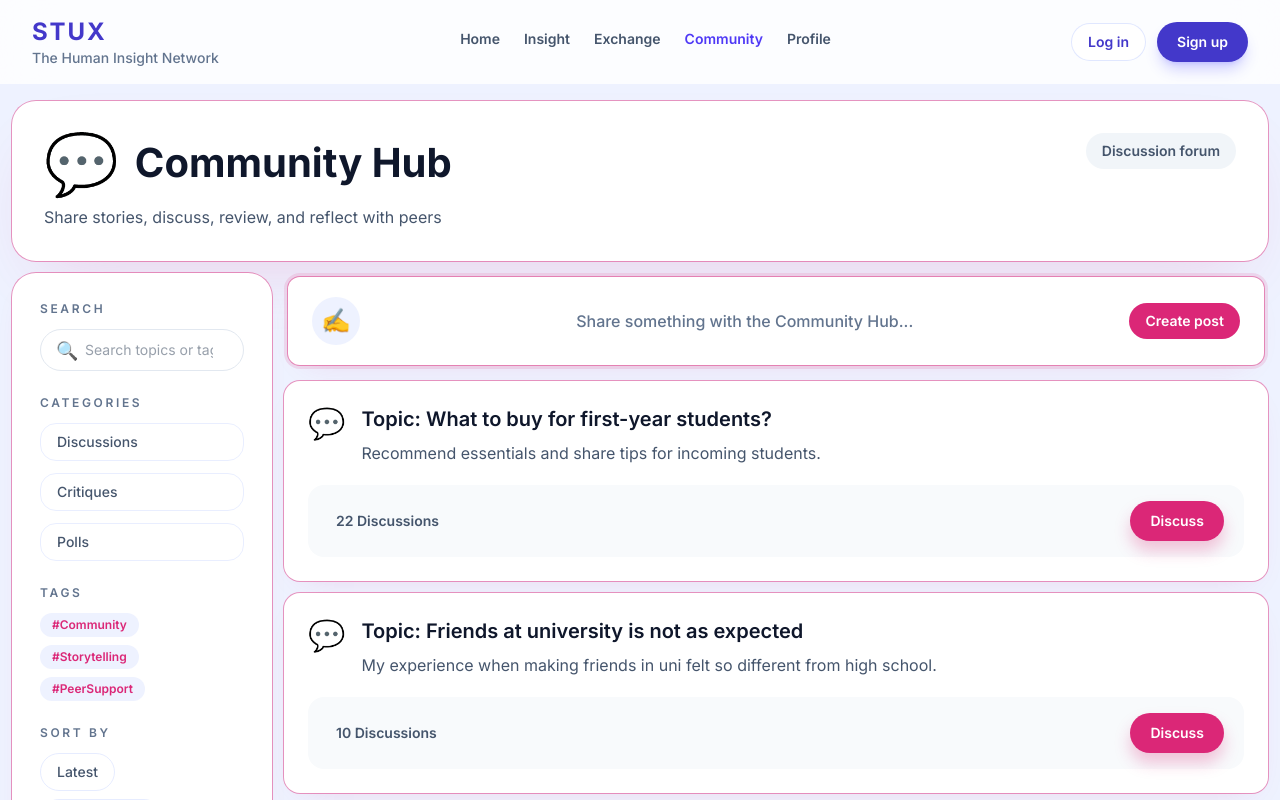
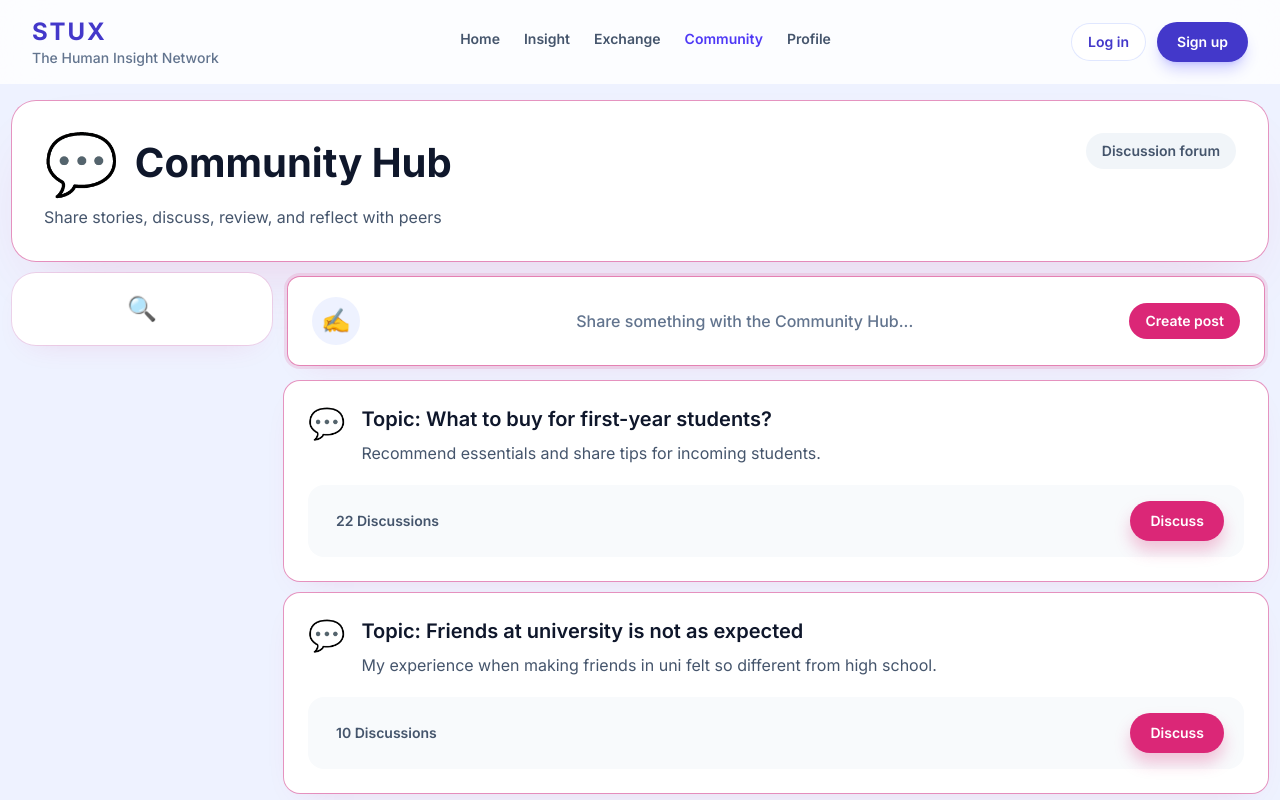
Before and after one commit to triek/stu-x, a Vue app: page /community in a window 1280 px wide. Shown: the top 800 px of the page. Built offline with nearby package versions, Linux system fonts and the light colour scheme.

Commit message:
collapse the sidebar into search icon

```diff
--- a/src/components/PillarLayout.vue
+++ b/src/components/PillarLayout.vue
@@ -49,6 +49,7 @@ watch(
 )
 
 const showForm = ref(false)
+const sidebarExpanded = ref(false)
 
 const resetFormState = () => {
   Object.assign(formState, defaultFormState.value)
@@ -65,6 +66,14 @@ const closeForm = () => {
 
 const submitForm = () => {
   closeForm()
+}
+
+const openSidebar = () => {
+  sidebarExpanded.value = true
+}
+
+const closeSidebar = () => {
+  sidebarExpanded.value = false
 }
 </script>
 
@@ -101,14 +110,37 @@ const submitForm = () => {
     <!-- Side bar -->
     <div class="grid gap-3 lg:grid-cols-[minmax(0,_260px)_1fr]">
       <div class="grid gap-3 self-start lg:sticky lg:top-24">
+        <button
+          v-if="!sidebarExpanded"
+          type="button"
+          class="flex items-center justify-center rounded-3xl bg-white p-5 text-2xl shadow-panel ring-1 transition hover:ring-indigo-200"
+          :style="{ '--tw-ring-color': 'var(--pillar-ring-soft)' }"
+          aria-label="Open sidebar"
+          @click="openSidebar"
+        >
+          <span class="sr-only">Open sidebar</span>
+          🔍
+        </button>
         <aside
+          v-else
           class="grid gap-6 rounded-3xl bg-white p-7 shadow-panel ring-1"
           :style="{ '--tw-ring-color': 'var(--pillar-ring-strong)' }">
           <!-- Search bar -->
           <div class="grid gap-3">
-            <label class="text-xs font-semibold uppercase tracking-[0.22em] text-slate-500" for="pillar-search">
-              Search
-            </label>
+            <div class="flex items-center justify-between gap-4">
+              <label class="text-xs font-semibold uppercase tracking-[0.22em] text-slate-500" for="pillar-search">
+                Search
+              </label>
+              <button
+                type="button"
+                class="inline-flex h-8 w-8 items-center justify-center rounded-full text-slate-400 transition hover:bg-slate-100 hover:text-slate-600"
+                aria-label="Close sidebar"
+                @click="closeSidebar"
+              >
+                <span class="sr-only">Close sidebar</span>
+                &times;
+              </button>
+            </div>
             <div class="relative">
               <span class="pointer-events-none absolute left-4 top-5.5 -translate-y-1/2 text-lg text-slate-400">🔍</span>
               <input
```
